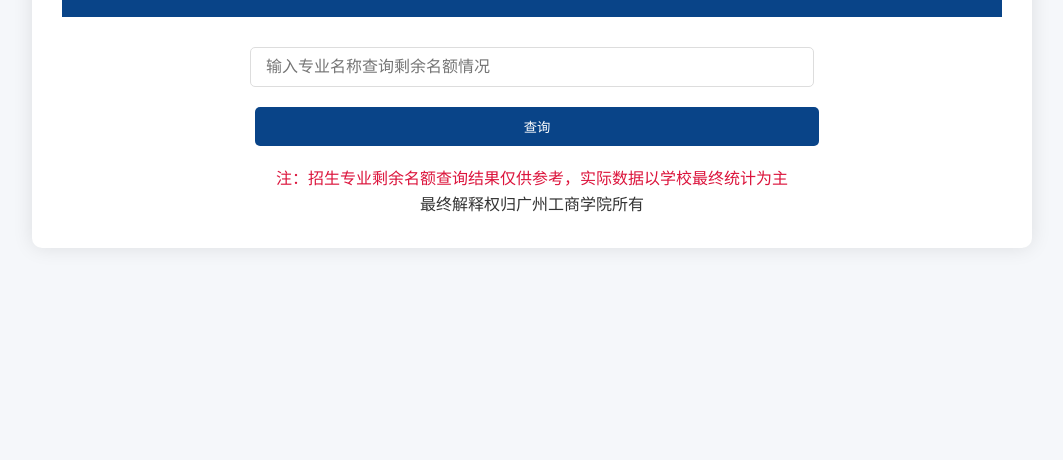
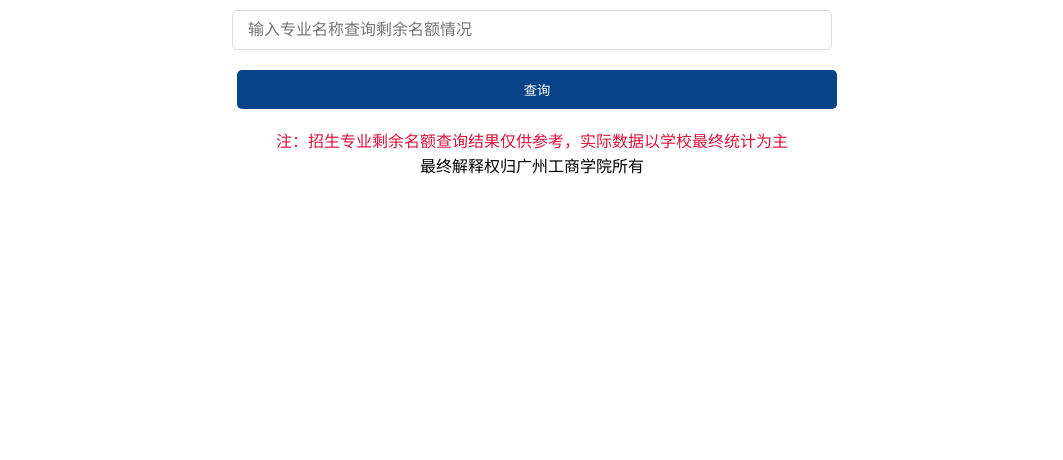
Before and after one commit to zhunzhunll/.github.io, a plain HTML site: page index.html in a window 1280 px wide. Shown: the part 340-800 px from the top of the page, without its empty margins (108-1171 px from the left). Drawn offline with Linux system fonts and the light colour scheme.

Commit message:
Add files via upload

```diff
--- a/index.html
+++ b/index.html
@@ -12,18 +12,18 @@
             font-family: 'Microsoft YaHei', Arial, sans-serif;
         }
         body {
-            background-color: #f5f7fa;
-            color: #333;
+            /* background-color: #f5f7fa; */
+            /* color: #333; */
             line-height: 1.6;
-            padding: 20px;
+            /* padding: 20px; */
         }
         .container {
             max-width: 1000px;
             margin: 0 auto;
-            background-color: white;
+            /* background-color: white; */
             border-radius: 10px;
-            box-shadow: 0 0 20px rgba(0,0,0,0.1);
-            padding: 30px;
+            /* box-shadow: 0 0 20px rgba(0,0,0,0.1); */
+            /* padding: 30px; */
         }
 		.container img {
 			padding-top: 20px;
```
